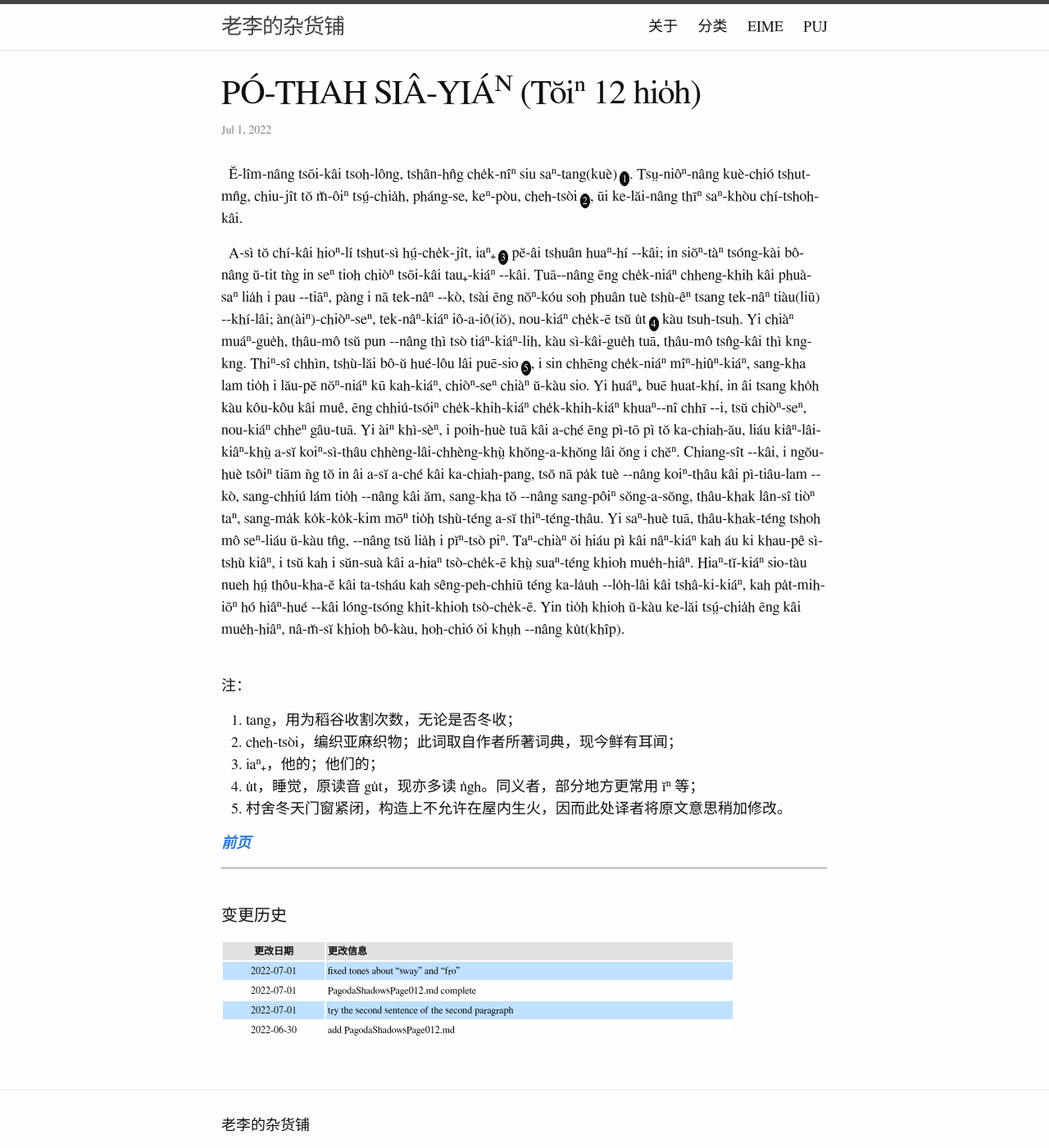
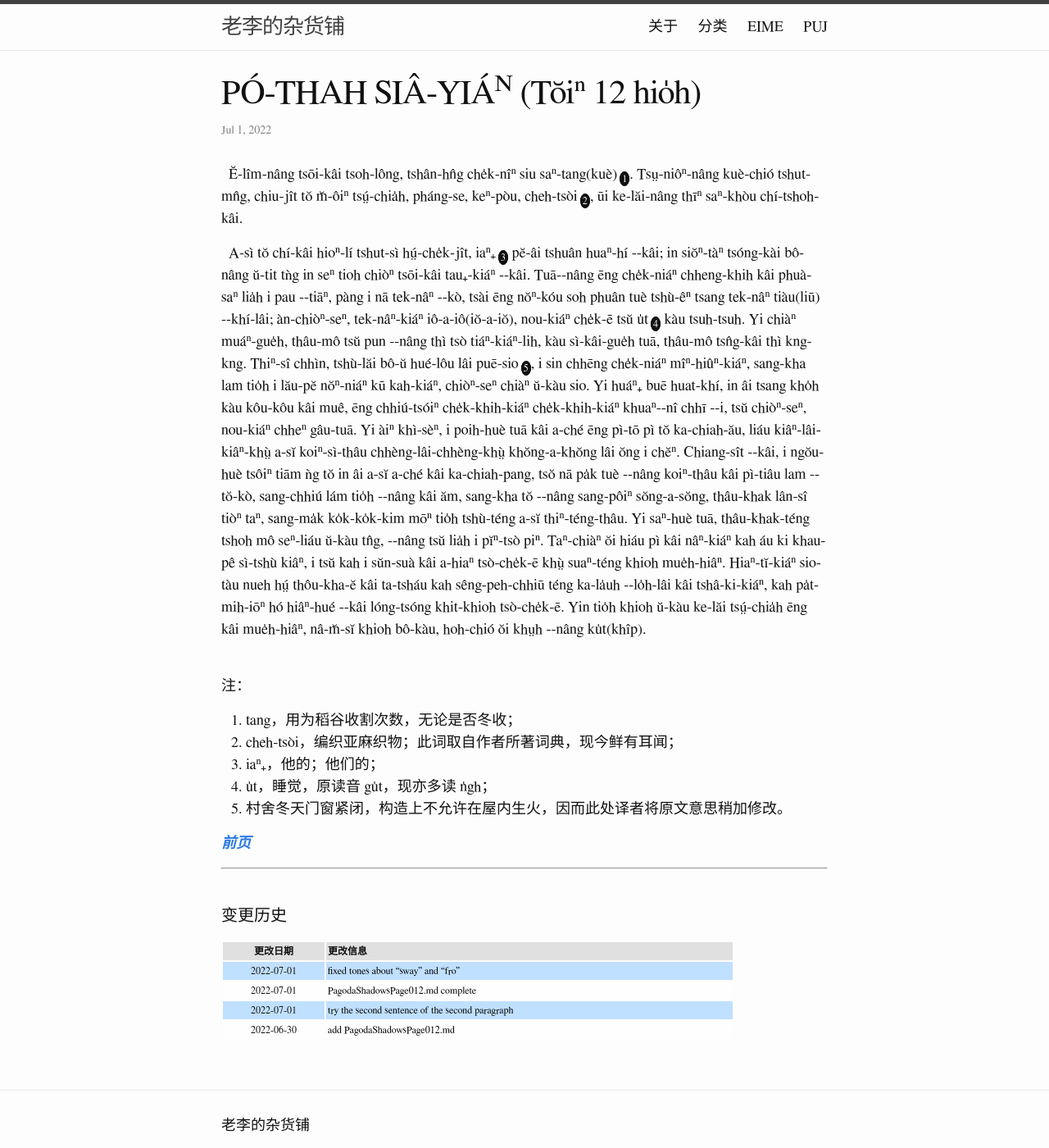
Before and after one commit to DonAnthonyLee/DonAnthonyLee.github.io, a Jekyll site: the page built from docs/puj/PagodaShadowsPage012.md, in a window 1280 px wide and 1400 px high. Shown: the whole window at 82% size. Built offline with Jekyll 4.4.1, drawn with Linux system fonts in a browser that asks for light colours; some web fonts are replaced.

Commit message:
remove redundants

```diff
--- a/docs/puj/PagodaShadowsPage012.md
+++ b/docs/puj/PagodaShadowsPage012.md
@@ -19,7 +19,7 @@
 &nbsp;&nbsp;A-sì tŏ chí-kâi hioⁿ-lí tshut-sì hṳ́-che̍k-jît, iaⁿ₊<a href="#note_3" class="note">3</a> pĕ-âi tshuân huaⁿ-hí &#x002D;&#x002D;kâi; in siŏⁿ-tàⁿ tsóng-kài bô-nâng ŭ-tit tǹg in seⁿ tioh chiòⁿ tsōi-kâi tau₊-kiáⁿ &#x002D;&#x002D;kâi.
 <!-- He was wrapped in a clean rag and laid in a basket, which hung by two cords over a beam in the roof, and in which he was swung to sleep. -->
 Tuā&#x002D;&#x002D;nâng ēng che̍k-niáⁿ chheng-khih kâi phuà-saⁿ lia̍h i pau &#x002D;&#x002D;tiāⁿ, pàng i nā tek-nâⁿ &#x002D;&#x002D;kò, tsài ēng nŏⁿ-kóu soh phuân tuè tshù-êⁿ tsang tek-nâⁿ tiàu(liū) &#x002D;&#x002D;khí-lâi;
-àn(àiⁿ)-chiòⁿ-seⁿ, tek-nâⁿ-kiáⁿ iô-a-iô(iŏ), nou-kiáⁿ che̍k-ē tsŭ u̍t<a href="#note_4" class="note">4</a> kàu tsuh-tsuh.
+àn-chiòⁿ-seⁿ, tek-nâⁿ-kiáⁿ iô-a-iô(iŏ-a-iŏ), nou-kiáⁿ che̍k-ē tsŭ u̍t<a href="#note_4" class="note">4</a> kàu tsuh-tsuh.
 <!-- When he was one month old he had his head shaven in spots, and when he was four months old it was shaven clean. -->
 Yi chiàⁿ muáⁿ-gue̍h, thâu-mô tsŭ pun &#x002D;&#x002D;nâng thì tsò tiáⁿ-kiáⁿ-lih, kàu sì-kâi-gue̍h tuā, thâu-mô tsn̂g-kâi thì kng-kng.
 <!-- As it was cold weather, and there was never a fire in the house, he was kept warm by a little jacket thickly quilted with cotton, and by two old jackets of his father's wrapped around his legs. -->
@@ -29,7 +29,7 @@
 <!-- When he fretted much, he was put into a pocket on the back of his eight-year-old sister, and she ran about or swayed to and fro to quiet him. -->
 Yi àiⁿ khì-sèⁿ, i poih-huè tuā kâi a-ché ēng pì-tō pì tŏ ka-chiah-ău, liáu kiâⁿ-lâi-kiâⁿ-khṳ̀ a-sĭ koiⁿ-sì-thâu chhèng-lâi-chhèng-khṳ̀ khŏng-a-khŏng lâi ŏng i chĕⁿ.
 <!-- Indeed, he spent the greater part of first five years of his life on his mother's or his sister's back, sitting in a scarf tied over her shoulders, his arms around her neck, his legs dangling at her sides, and his head bobbing back, looking at the roof or the sky. -->
-Chiang-sît &#x002D;&#x002D;kâi, i ngŏu-huè tsôiⁿ tiām ǹg tŏ in âi a-sĭ a-ché kâi ka-chiah-pang, tsŏ nā pa̍k tuè &#x002D;&#x002D;nâng koiⁿ-thâu kâi pì-tiâu-lam &#x002D;&#x002D;kò, sang-chhiú lám tio̍h &#x002D;&#x002D;nâng kâi ăm, sang-kha tŏ &#x002D;&#x002D;nâng sang-pôiⁿ sŏng-a-sŏng, thâu-khak lân-sî tiòⁿ taⁿ, sang-ma̍k ko̍k-ko̍k-kim mōⁿ tio̍h tshù-téng a-sĭ thiⁿ-téng-thâu.
+Chiang-sît &#x002D;&#x002D;kâi, i ngŏu-huè tsôiⁿ tiām ǹg tŏ in âi a-sĭ a-ché kâi ka-chiah-pang, tsŏ nā pa̍k tuè &#x002D;&#x002D;nâng koiⁿ-thâu kâi pì-tiâu lam &#x002D;&#x002D;tŏ-kò, sang-chhiú lám tio̍h &#x002D;&#x002D;nâng kâi ăm, sang-kha tŏ &#x002D;&#x002D;nâng sang-pôiⁿ sŏng-a-sŏng, thâu-khak lân-sî tiòⁿ taⁿ, sang-ma̍k ko̍k-ko̍k-kim mōⁿ tio̍h tshù-téng a-sĭ thiⁿ-téng-thâu.
 <!-- When he was three years old, the hair on his crown was allowed to grow long to be braided into a queue. -->
 Yi saⁿ-huè tuā, thâu-khak-téng tshoh mô seⁿ-liáu ŭ-kàu tn̂g, &#x002D;&#x002D;nâng tsŭ lia̍h i pĭⁿ-tsò piⁿ.
 <!-- Almost as soon as he could walk and carry a basket and rake, he went with his next elder brother to gather fuel on the hills. -->
@@ -45,7 +45,7 @@
 1. <span id="note_1">tang，用为稻谷收割次数，无论是否冬收；</span>
 2. <span id="note_2">cheh-tsòi，编织亚麻织物；此词取自作者所著词典，现今鲜有耳闻；</span>
 3. <span id="note_3">iaⁿ₊，他的；他们的；</span>
-4. <span id="note_4">u̍t，睡觉，原读音 gu̍t，现亦多读 n̍gh。同义者，部分地方更常用 ĭⁿ 等；</span>
+4. <span id="note_4">u̍t，睡觉，原读音 gu̍t，现亦多读 n̍gh；</span>
 5. <span id="note_5">村舍冬天门窗紧闭，构造上不允许在屋内生火，因而此处译者将原文意思稍加修改。</span>
 <br>
 
```
